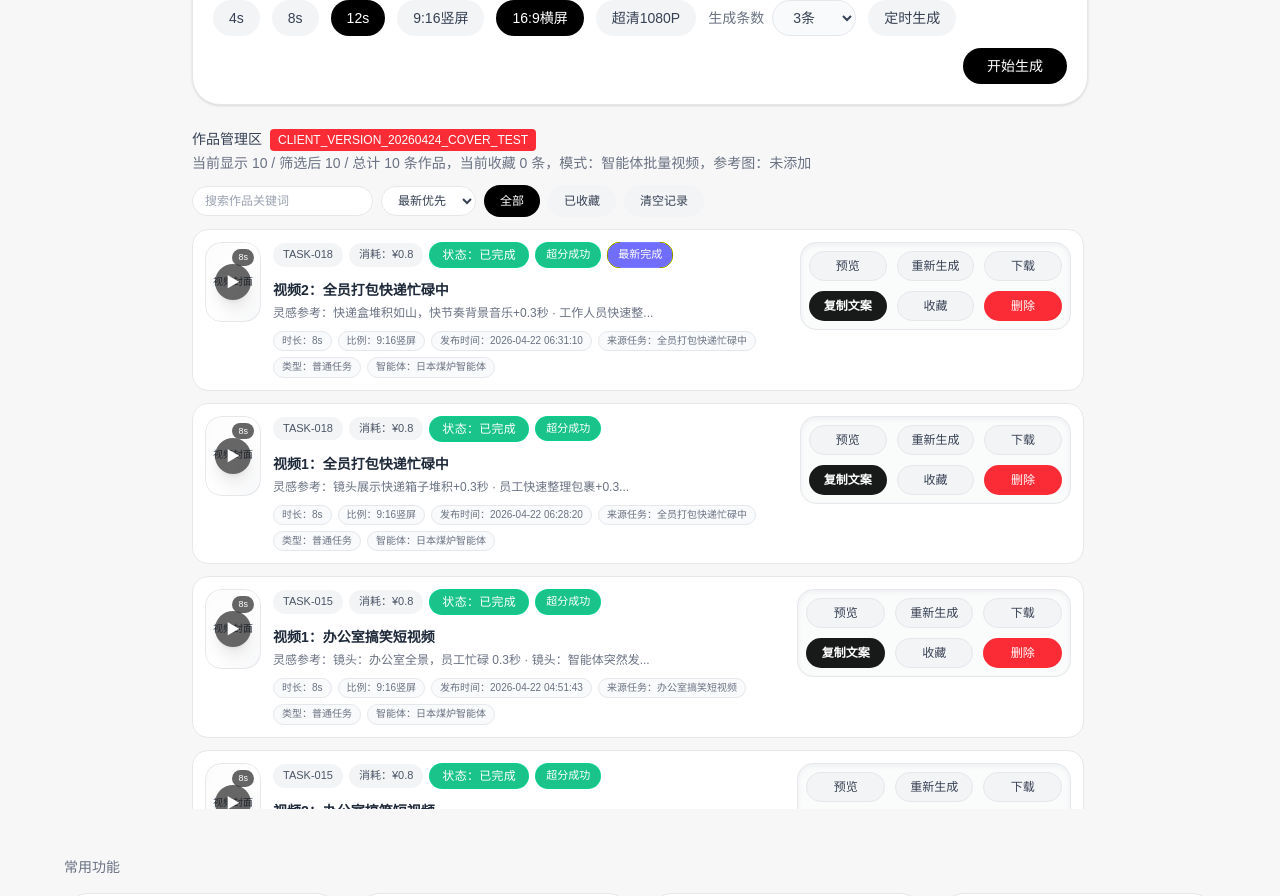
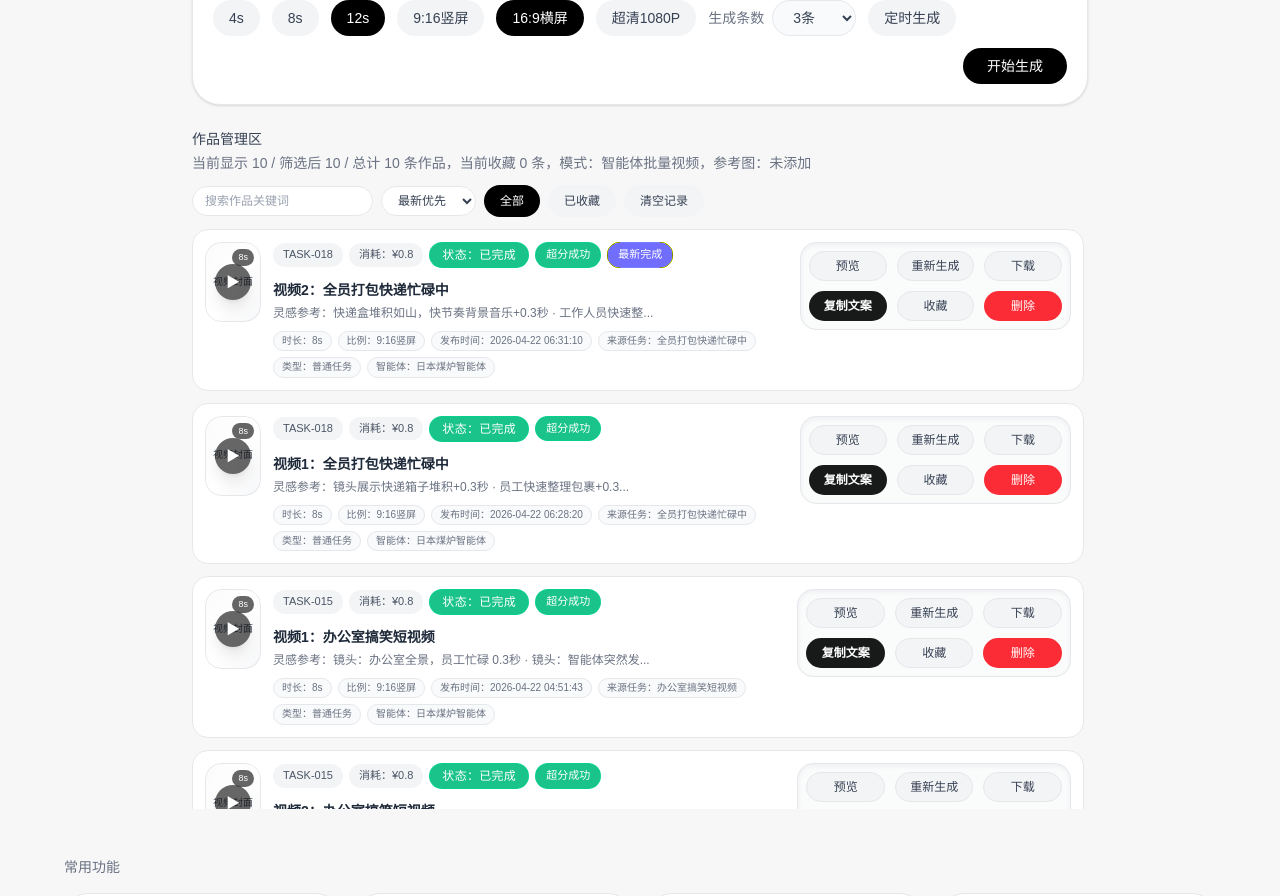
Before and after one commit to kaih36655-sudo/quark-ai-video, a Next.js app: page / in a window 1280 px wide. Shown: the part 1080-1976 px from the top of the page. Built offline with nearby package versions, Linux system fonts and the light colour scheme.

Commit message:
remove debug version tag

```diff
--- a/app/page-client.tsx
+++ b/app/page-client.tsx
@@ -1818,7 +1818,6 @@ export default function Home() {
               <div>
                 <div className={isDark ? "text-sm font-medium text-gray-200" : "text-sm font-medium text-gray-700"}>
                   作品管理区
-                  <span className="ml-2 rounded bg-red-500 px-2 py-1 text-xs text-white">CLIENT_VERSION_20260424_COVER_TEST</span>
                 </div>
                 <div className={isDark ? "mt-1 text-sm text-gray-400" : "mt-1 text-sm text-gray-500"}>
                   当前显示 {pagedVisibleResults.length} / 筛选后 {visibleResults.length} / 总计 {videos.length} 条作品，当前收藏 {visibleFavoriteCount} 条，模式：{mode === "agent" ? "智能体批量视频" : mode === "normal" ? "通用视频" : "通用图片"}，参考图：{hasReferenceImage ? "已添加" : "未添加"}
```
